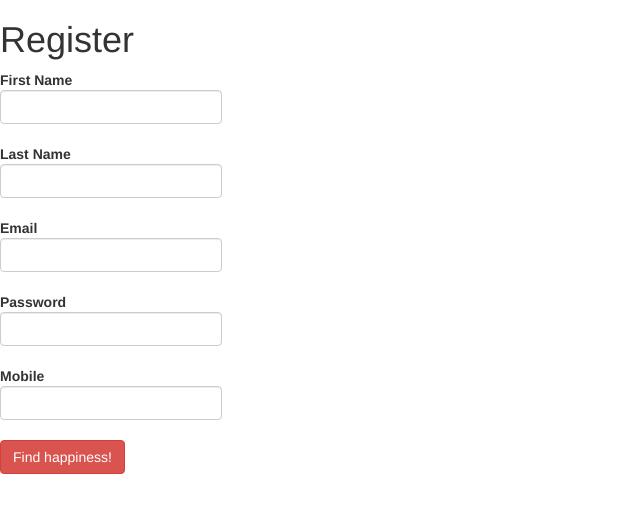
After one commit to ameeli/wanda, a Flask app: page /register in a window 1280 px wide. The commit adds this page. Shown: the top 513 px of the page, without its empty margins (0-640 px from the left). Run offline with Flask 2, Linux system fonts and the light colour scheme; some libraries are stand-ins or nearby versions.

Commit message:
Created login route that checks email and password, created register route and view function that add new user to the database.

```diff
--- a/server.py
+++ b/server.py
@@ -1,42 +1,82 @@
-from flask import Flask, request, session, render_template
+from flask import Flask, request, session, render_template, redirect, session, flash
 from twilio.twiml.messaging_response import MessagingResponse
-from flask.ext.login import LoginManager
-from flask.ext.sqlalchemy import SQLAlchemy
-from flask.ext.bcrypt import Bcrypt
-from account_verification_flask.config import config_env_files
+
 # from flask_debugtoolbar import DebugToolbarExtension
-# from model import connect_to_db
-# from model import *
+
+from model import connect_to_db, db, User
 
 app = Flask(__name__)
 app.secret_key = 'KEY'
 
 
 @app.route('/')
-def hello():
-    """Renders homepage.html."""
-    return "Hello world!"
-
-
-@app.route('/home')
 def display_homepage():
     """Display homepage."""
 
     return render_template("homepage.html")
 
 
-@app.route('/signin')
-def show_signin_form():
-    """Shows signin page."""
 
-    return render_template("signin_form.html")
-
-
-@app.route('/signup')
+@app.route('/register', methods=['GET'])
 def show_signup_form():
     """Shows signup form."""
 
-    return render_template("signup_form.html")
+    return render_template("register_form.html")
+
+
+@app.route('/register', methods=['POST'])
+def add_user():
+    """Adds new user to database."""
+
+    # get form variables
+    fname = request.form['fname']
+    lname = request.form['lname']
+    email = request.form['email']
+    password = request.form['password']
+    mobile = request.form['mobile']
+
+    user = User(fname=fname,
+                lname=lname,
+                email=email,
+                password=password,
+                mobile=mobile)
+
+    db.session.add(user)
+    db.session.commit()
+
+    flash("Wanda welcomes you!")
+
+    return redirect('/home') # edit redirect to profile page
+
+
+@app.route('/login', methods=['GET'])
+def show_login_form():
+    """Shows signin page."""
+
+    return render_template("login_form.html")
+
+
+@app.route('/login', methods=['POST'])
+def login_user():
+    """Logs user into app."""
+
+    email = request.form['email']
+    password = request.form['password']
+
+    user = User.query.filter(User.email==email).one()
+
+    if user and user.password == password:
+        return redirect('/home') # edit redirect to profile page
+
+    else:
+        flash('Your email or password was incorrect. Please try again.')
+        return redirect('/login')
+
+
+@app.route('/home')
+def hello():
+    """Renders homepage.html."""
+    return "Hello world!"
 
 
 @app.route("/sms", methods=['GET', 'POST'])
@@ -56,7 +96,7 @@ def sms_ahoy_reply():
 if __name__ == "__main__":
     app.debug = True
 
-    # connect_to_db(app)
+    connect_to_db(app)
 
     # Use the DebugToolbar
     # DebugToolbarExtension(app)
--- a/templates/base.html
+++ b/templates/base.html
@@ -6,6 +6,9 @@
     href="https://maxcdn.bootstrapcdn.com/bootstrap/3.3.5/css/bootstrap.css">
   <script src="https://maxcdn.bootstrapcdn.com/bootstrap/3.3.5/js/bootstrap.min.js"></script>
   <link rel="stylesheet" href="/static/css/party.css">
+  {% for message in get_flashed_messages() %}
+    {{ message }}
+  {% endfor %}
 </head>
 <body>
   {% block content %}CONTENT HERE{% endblock %}
--- a/templates/homepage.html
+++ b/templates/homepage.html
@@ -4,12 +4,11 @@
 
 {% block content %}
 
-  <h1>Wanda</h1>
   <h3>Be present. Be happy. Wanda is here to help.</h3>
 
   <!-- describe app, display image -->
 
-  <a href="/signin">Sign In</a>
-  <a href="/signup">Sign Up</a>
+  <a href="/login">Log In</a><br>
+  <a href="/register">Register</a>
 
 {% endblock %}
--- /dev/null
+++ b/templates/register_form.html
@@ -0,0 +1,54 @@
+{% extends 'base.html' %}
+
+{% block title %}Wanda Register{% endblock %}
+
+{% block content %}
+
+<div>
+<h1>Register</h1>
+
+<form action="/register" method="POST">
+
+  <div class="form-group">
+    <label>
+        First Name
+        <input type="text" name="fname" class="form-control">
+    </label>
+  </div>
+
+  <div class="form-group">
+    <label>
+        Last Name
+        <input type="text" name="lname" class="form-control">
+    </label>
+  </div>
+
+  <div class="form-group">
+    <label>
+        Email
+        <input type="email" name="email" class="form-control">
+    </label>
+  </div>
+
+  <div class="form-group">
+    <label>
+      Password
+      <input type="password" name="password" class="form-control">
+    </label>
+  </div>
+
+  <div class="form-group">
+    <label>
+      Mobile
+      <input type="text" name="mobile" class="form-control">
+    </label>
+  </div>
+
+  <div class="form-group">
+    <input type="submit" value="Find happiness!" class="btn btn-danger">
+  </div>
+
+</form>
+</div>
+
+{% endblock %}
```
Also changed, not shown: model.py (+31 -3 lines), templates/login_form.html (added, +34 -0 lines), templates/signin_form.html (deleted, +0 -15 lines), templates/signup_form.html (deleted, +0 -18 lines).
